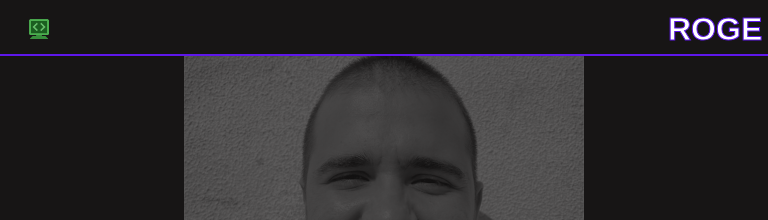
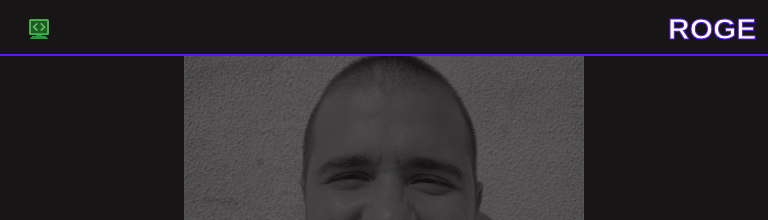
Before and after one commit to Oldroge/https-oldroge.github.io, a React (Create React App) app: page /about in a window 768 px wide. Shown: the top 220 px of the page. Built offline with nearby package versions, Linux system fonts and the light colour scheme.

Commit message:
style: fix size of font-size

```diff
--- a/src/components/Header/header.css
+++ b/src/components/Header/header.css
@@ -18,6 +18,7 @@
         font-family: Arial, Helvetica, sans-serif;
         -webkit-text-stroke: 1px #5E17EB;
         color: white;
+        font-size: 30px;
     }
 
     .routes-container {
@@ -75,6 +76,7 @@
         font-family: Arial, Helvetica, sans-serif;
         -webkit-text-stroke: 1px #5E17EB;
         color: white;
+        font-size: 30px;
     }
 
     .routes-container {
```
